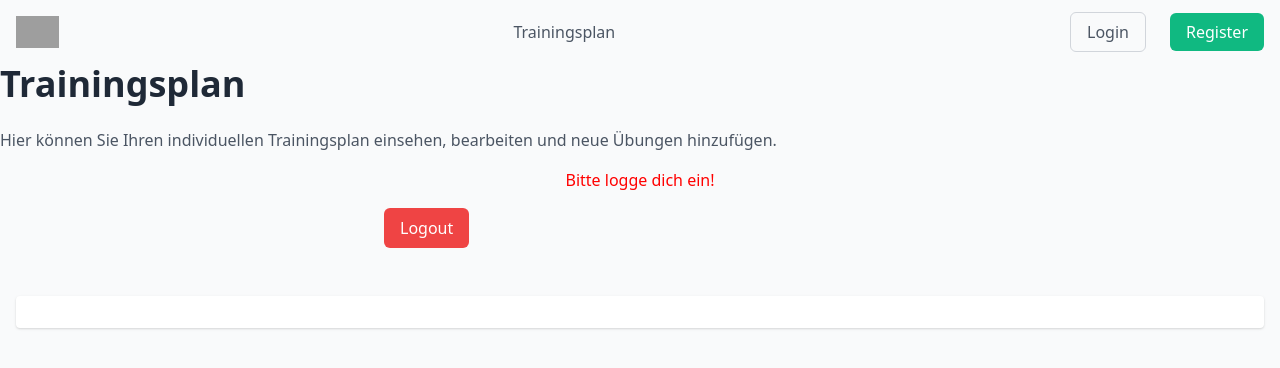
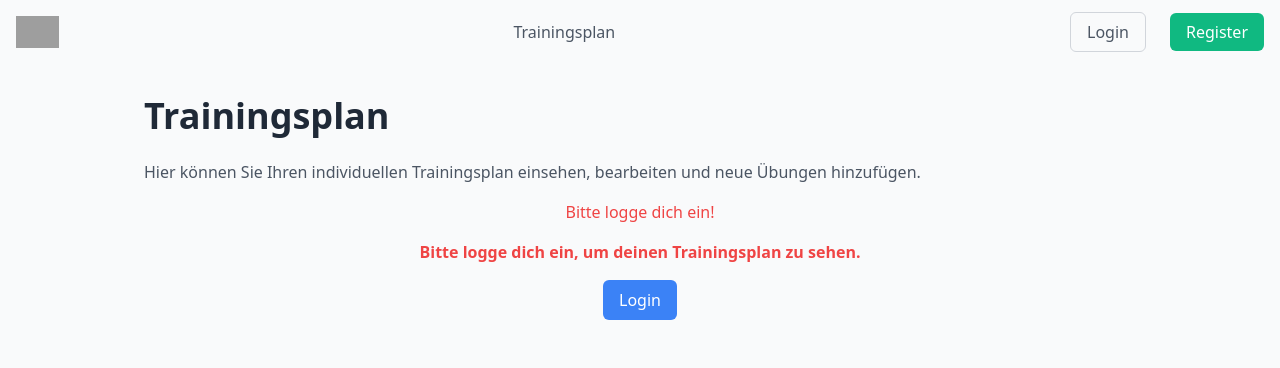
Before and after one commit to mattschreck/chakra-spa, an Angular app: page /exercises in a window 1280 px wide. Shown: the top 368 px of the page. Built offline with nearby package versions, Linux system fonts and the light colour scheme; grey boxes are pictures that could not be loaded.

Commit message:
Initial commit

```diff
--- a/src/app/exercises/exercises.component.html
+++ b/src/app/exercises/exercises.component.html
@@ -1,29 +1,58 @@
+<div class="max-w-screen-lg mx-auto px-4 py-8">
+  <!-- Titel + Einleitung -->
   <h1 class="text-4xl font-bold mb-6">Trainingsplan</h1>
   <p class="text-gray-600 mb-4">
     Hier können Sie Ihren individuellen Trainingsplan einsehen, bearbeiten und neue Übungen hinzufügen.
   </p>
 
-<div style="color:red;" class="mb-4 text-center">{{ message }}</div>
+  <!-- Meldung aus TypeScript -->
+  <div class="mb-4 text-center text-red-500">{{ message }}</div>
 
-<div *ngIf="userId" class="bg-white p-4 rounded shadow mb-6 max-w-lg mx-auto">
+  <!-- Wenn userId vorhanden => Eingeloggt -->
+  <ng-container *ngIf="userId; else notLoggedIn">
+    <!-- Formular zum Hinzufügen neuer Übungen -->
+    <div class="bg-white p-4 rounded shadow mb-6 max-w-lg mx-auto">
       <h2 class="text-2xl font-bold mb-4">Neue Übung</h2>
       <label>Titel:</label><br/>
-  <input [(ngModel)]="title" type="text" class="border border-gray-300 p-2 rounded w-full"/><br/><br/>
+      <input
+        [(ngModel)]="title"
+        type="text"
+        class="border border-gray-300 p-2 rounded w-full"
+      /><br/><br/>
 
       <label>Datum:</label><br/>
-  <input [(ngModel)]="date" type="date" class="border border-gray-300 p-2 rounded w-full"/><br/><br/>
+      <input
+        [(ngModel)]="date"
+        type="date"
+        class="border border-gray-300 p-2 rounded w-full"
+      /><br/><br/>
 
       <label>Gewicht:</label><br/>
-  <input [(ngModel)]="weight" type="number" class="border border-gray-300 p-2 rounded w-full"/><br/><br/>
+      <input
+        [(ngModel)]="weight"
+        type="number"
+        class="border border-gray-300 p-2 rounded w-full"
+      /><br/><br/>
 
       <label>Wiederholungen:</label><br/>
-  <input [(ngModel)]="repetitions" type="number" class="border border-gray-300 p-2 rounded w-full"/><br/><br/>
+      <input
+        [(ngModel)]="repetitions"
+        type="number"
+        class="border border-gray-300 p-2 rounded w-full"
+      /><br/><br/>
 
       <label>Sätze:</label><br/>
-  <input [(ngModel)]="sets" type="number" class="border border-gray-300 p-2 rounded w-full"/><br/><br/>
+      <input
+        [(ngModel)]="sets"
+        type="number"
+        class="border border-gray-300 p-2 rounded w-full"
+      /><br/><br/>
 
       <label>Körperpartie:</label><br/>
-  <select [(ngModel)]="bodyPart" class="border border-gray-300 p-2 rounded w-full">
+      <select
+        [(ngModel)]="bodyPart"
+        class="border border-gray-300 p-2 rounded w-full"
+      >
         <option value="">--bitte wählen--</option>
         <option value="Arme">Arme</option>
         <option value="Brust">Brust</option>
@@ -33,34 +62,71 @@
       </select>
       <br/><br/>
 
-  <button (click)="addExercise()" class="bg-green-500 text-white px-4 py-2 rounded-md hover:bg-green-600">
+      <button
+        (click)="addExercise()"
+        class="bg-green-500 text-white px-4 py-2 rounded-md hover:bg-green-600"
+      >
         Hinzufügen
       </button>
     </div>
 
+    <!-- Logout-Button -->
     <div class="max-w-lg mx-auto">
-  <button (click)="logoff()" class="bg-red-500 text-white px-4 py-2 rounded-md mb-6">
+      <button
+        (click)="logoff()"
+        class="bg-red-500 text-white px-4 py-2 rounded-md mb-6"
+      >
         Logout
       </button>
     </div>
 
-<!-- FullCalendar-Container (mit zusätzlichem horizontalen Margin) -->
-<div #calendar class="bg-white p-4 rounded shadow mt-6 mx-4"></div>
+    <!-- FullCalendar -->
+    <div
+      #calendar
+      class="bg-white p-4 rounded shadow mt-6 mx-4"
+    ></div>
 
     <!-- Modal zum Löschen einer Übung -->
-<div *ngIf="showDeleteModal" class="fixed inset-0 bg-black bg-opacity-50 flex items-center justify-center z-50">
+    <div
+      *ngIf="showDeleteModal"
+      class="fixed inset-0 bg-black bg-opacity-50 flex items-center justify-center z-50"
+    >
       <div class="bg-white rounded-lg p-6 w-full max-w-md">
         <h3 class="text-xl font-bold mb-4">Übung löschen</h3>
         <p class="mb-4">
-      Möchten Sie die Übung "<strong>{{ currentExerciseTitle }}</strong>" wirklich löschen?
+          Möchten Sie die Übung
+          "<strong>{{ currentExerciseTitle }}</strong>" wirklich löschen?
         </p>
         <div class="flex justify-end space-x-4">
-      <button (click)="closeDeleteModal()" class="px-4 py-2 bg-gray-300 hover:bg-gray-400 rounded-md">
+          <button
+            (click)="closeDeleteModal()"
+            class="px-4 py-2 bg-gray-300 hover:bg-gray-400 rounded-md"
+          >
             Abbrechen
           </button>
-      <button (click)="deleteExercise()" class="px-4 py-2 bg-red-500 text-white hover:bg-red-600 rounded-md">
+          <button
+            (click)="deleteExercise()"
+            class="px-4 py-2 bg-red-500 text-white hover:bg-red-600 rounded-md"
+          >
             Löschen
           </button>
         </div>
       </div>
     </div>
+  </ng-container>
+
+  <!-- Wenn KEIN userId => Nicht eingeloggt -->
+  <ng-template #notLoggedIn>
+    <p class="text-red-500 font-semibold text-center mb-4">
+      Bitte logge dich ein, um deinen Trainingsplan zu sehen.
+    </p>
+    <div class="text-center">
+      <button
+        routerLink="/login"
+        class="bg-blue-500 text-white px-4 py-2 rounded-md hover:bg-blue-600"
+      >
+        Login
+      </button>
+    </div>
+  </ng-template>
+</div>
--- a/src/app/home/home.component.html
+++ b/src/app/home/home.component.html
@@ -11,7 +11,7 @@
       </p>
     </div>
     <div class="lg:w-1/2 flex justify-center">
-      <img src="src/assets/images/hero-picture.jpg" alt="Yoga on the Beach" class="rounded-lg shadow-lg max-w-full h-auto">
+      <img src="/src/assets/images/hero-picture.jpg" alt="Yoga on the Beach" class="rounded-lg shadow-lg max-w-full h-auto">
     </div>
   </div>
 </section>
@@ -23,7 +23,7 @@
     <!-- Angebot 1 -->
     <div class="bg-white rounded-lg shadow p-6 text-center hover:shadow-lg transition-shadow">
       <div class="flex justify-center mb-4">
-        <img src="src/assets/images/exercise.svg" alt="Training Logo" class="h-16 w-16">
+        <img src="/src/assets/images/exercise.svg" alt="Training Logo" class="h-16 w-16">
       </div>
       <h3 class="text-xl font-bold mb-2">Maßgeschneidertes Training</h3>
       <p class="text-gray-600">
@@ -33,7 +33,7 @@
     <!-- Angebot 2 -->
     <div class="bg-white rounded-lg shadow p-6 text-center hover:shadow-lg transition-shadow">
       <div class="flex justify-center mb-4">
-        <img src="scr/assets/images/spa.svg" alt="Spa Logo" class="h-16 w-16">
+        <img src="/src/assets/images/spa.svg" alt="Spa Logo" class="h-16 w-16">
       </div>
       <h3 class="text-xl font-bold mb-2">Entspannen und Erholen</h3>
       <p class="text-gray-600">
@@ -43,7 +43,7 @@
     <!-- Angebot 3 -->
     <div class="bg-white rounded-lg shadow p-6 text-center hover:shadow-lg transition-shadow">
       <div class="flex justify-center mb-4">
-        <img src="scr/assets/images/physio.svg" alt="Physiotherapie Logo" class="h-16 w-16">
+        <img src="/scr/assets/images/physio.svg" alt="Physiotherapie Logo" class="h-16 w-16">
       </div>
       <h3 class="text-xl font-bold mb-2">Genesung durch Physiotherapie</h3>
       <p class="text-gray-600">
@@ -120,7 +120,7 @@
 <footer class="bg-gray-800 text-gray-400 py-8">
   <div class="max-w-screen-2xl mx-auto px-4 flex flex-col md:flex-row justify-between items-center space-y-4 md:space-y-0">
     <div>
-      <img src="src/assets/images/chakra-logo.png" alt="Chakra Logo" class="h-8 w-auto mb-2">
+      <img src="/src/assets/images/chakra-logo.png" alt="Chakra Logo" class="h-8 w-auto mb-2">
       <p>Level 1, 12 Sample St<br/>Sydney NSW 2000</p>
     </div>
     <div>
```
Lines whose indentation alone changed are shown as unchanged.
